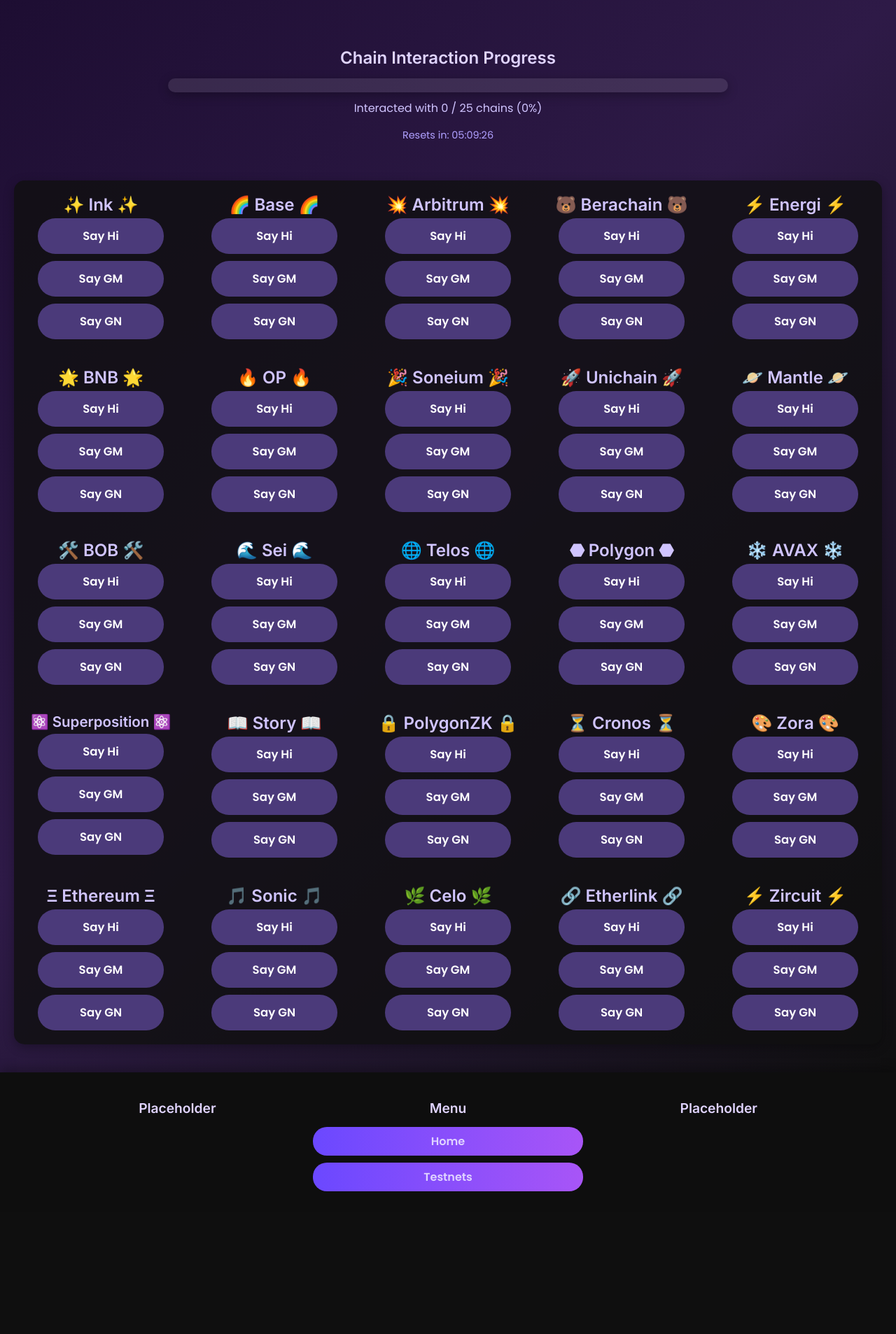
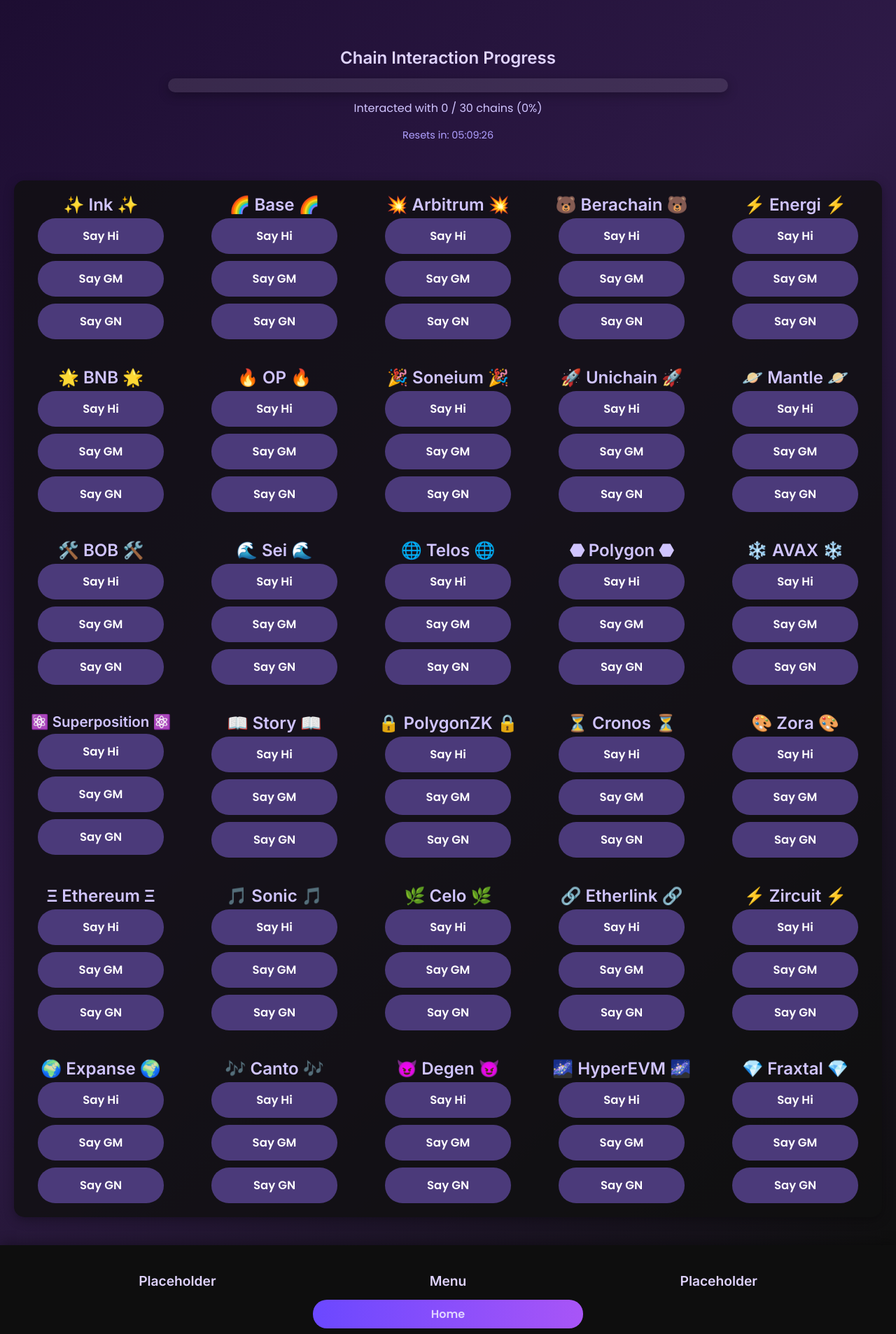
Before and after one commit to 0xliquidated/sayhi, a React (Vite) app: page / in a window 1280 px wide. Shown: the part 347-2254 px from the top of the page at 70% size. Before the commit the page ends 2080 px from the top, so only its background shows below. Built offline with nearby package versions, Linux system fonts and the light colour scheme.

Commit message:
Add new chains to homepage (Expanse, Canto, Degen, HyperEVM, Fraxtal) and testnets (Sepolia, Op Sepolia, Holesky)

```diff
--- a/src/App.jsx
+++ b/src/App.jsx
@@ -31,7 +31,12 @@
   sonic: "🎵",
   celo: "🌿",
   etherlink: "🔗",
-  zircuit: "⚡️"
+  zircuit: "⚡️",
+  expanse: "🌍",
+  canto: "🎶",
+  degen: "😈",
+  hyperevm: "🌌",
+  fraxtal: "💎"
 };
 
 // Block explorer URLs for each chain (mainnets only)
@@ -53,14 +58,19 @@
   avax: "https://snowtrace.io/tx/",
   superposition: "https://explorer.superposition.so/tx/",
   story: "https://explorer.story.network/tx/",
-  polygonzkevm: "https://zkevm.polygonscan.com/tx/", // Updated to match your naming convention
+  polygonzkevm: "https://zkevm.polygonscan.com/tx/",
   cronos: "", // Placeholder until explorer URL is provided
   zora: "https://explorer.zora.energy/tx/",
   ethereum: "https://etherscan.io/tx/",
   sonic: "https://sonicscan.org/",
   celo: "https://celo.blockscout.com/",
   etherlink: "https://explorer.etherlink.com/tx/",
-  zircuit: "https://explorer.zircuit.com/tx/"
+  zircuit: "https://explorer.zircuit.com/tx/",
+  expanse: "https://explorer.expanse.tech/tx/",
+  canto: "https://tuber.build/tx/",
+  degen: "https://explorer.degen.tips/tx/",
+  hyperevm: "https://purrsec.com/tx/",
+  fraxtal: "https://fraxscan.com/tx/"
 };
 
 // Contract ABI (consistent across chains)
@@ -113,14 +123,19 @@
   avax: { chainId: 43114, address: "0x901C4523CdDEb0A7EA8104Cb0454708dfb0142c5", abi: contractABI },
   superposition: { chainId: 55244, address: "0x25e86c4547C526a4D4eC04E808be561B13078013", abi: contractABI },
   story: { chainId: 1514, address: "0x8654507A3e06c41BD5eF53c9B76452949511eB41", abi: contractABI },
-  polygonzkevm: { chainId: 1101, address: "0xf2Ab98c7EE971f9B9eb612e1501fefA2fB087F82", abi: contractABI }, // Updated chain ID and contract
+  polygonzkevm: { chainId: 1101, address: "0xf2Ab98c7EE971f9B9eb612e1501fefA2fB087F82", abi: contractABI },
   cronos: { chainId: 25, address: "0xD34418c860ADdBB614Ccfe836D889B5C93817891", abi: contractABI },
   zora: { chainId: 7777777, address: "0x8aF5126D8a31352E7AE30713Fc1E7fE608D0c94E", abi: contractABI },
   ethereum: { chainId: 1, address: "0x1C658890D050C4d0159CBc8C30e804Bf0807D443", abi: contractABI },
   sonic: { chainId: 146, address: "0x68659df332eca683b9a64cef777f9ec799f2d9bf", abi: contractABI },
   celo: { chainId: 42220, address: "0x5D4b404ad61A5d66c389d46781Ae407824536b90", abi: contractABI },
   etherlink: { chainId: 42793, address: "0x85bF0e5C33b6927266fDDe48c56DE358d7f6b3Fa", abi: contractABI },
-  zircuit: { chainId: 48900, address: "0x49351058EB55f54B1ed1Dd4855c2Cf274EED484c", abi: contractABI }
+  zircuit: { chainId: 48900, address: "0x49351058EB55f54B1ed1Dd4855c2Cf274EED484c", abi: contractABI },
+  expanse: { chainId: 2, address: "0xfcd96b0033ce5433a7550e59e8ab628f2564f01d", abi: contractABI },
+  canto: { chainId: 7700, address: "0xD34418c860ADdBB614Ccfe836D889B5C93817891", abi: contractABI },
+  degen: { chainId: 666666666, address: "0x2D2f709A6a4A808Bc379e27C6e17F8C1700A6821", abi: contractABI },
+  hyperevm: { chainId: 999, address: "0x49351058eb55f54b1ed1dd4855c2cf274eed484c", abi: contractABI },
+  fraxtal: { chainId: 252, address: "0x6a1a98510a2eb1181cc9759bE96495118c1790F1", abi: contractABI }
 };
 
 // Error Boundary Component
@@ -220,7 +235,12 @@
             chainKey === "sonic" ? "Sonic" :
             chainKey === "celo" ? "Celo" :
             chainKey === "etherlink" ? "Etherlink" :
-            chainKey === "zircuit" ? "Zircuit" : ""
+            chainKey === "zircuit" ? "Zircuit" :
+            chainKey === "expanse" ? "Expanse" :
+            chainKey === "canto" ? "Canto" :
+            chainKey === "degen" ? "Degen" :
+            chainKey === "hyperevm" ? "HyperEVM" :
+            chainKey === "fraxtal" ? "Fraxtal" : ""
           } (Chain ID: ${chains[chainKey].chainId}) is not recognized by Rabby Wallet. Please ensure Rabby Wallet is up to date and supports this chain.`
         );
       } else if (err.message.includes("insufficient funds")) {
@@ -250,7 +270,12 @@
             chainKey === "sonic" ? "Sonic" :
             chainKey === "celo" ? "Celo" :
             chainKey === "etherlink" ? "Etherlink" :
-            chainKey === "zircuit" ? "Zircuit" : ""
+            chainKey === "zircuit" ? "Zircuit" :
+            chainKey === "expanse" ? "Expanse" :
+            chainKey === "canto" ? "Canto" :
+            chainKey === "degen" ? "Degen" :
+            chainKey === "hyperevm" ? "HyperEVM" :
+            chainKey === "fraxtal" ? "Fraxtal" : ""
           }. Please add ${chainKey === "berachain" ? "BERA" : "ETH"} to your wallet.`
         );
       } else if (err.message.includes("call revert exception")) {
@@ -280,7 +305,12 @@
             chainKey === "sonic" ? "Sonic" :
             chainKey === "celo" ? "Celo" :
             chainKey === "etherlink" ? "Etherlink" :
-            chainKey === "zircuit" ? "Zircuit" : ""
+            chainKey === "zircuit" ? "Zircuit" :
+            chainKey === "expanse" ? "Expanse" :
+            chainKey === "canto" ? "Canto" :
+            chainKey === "degen" ? "Degen" :
+            chainKey === "hyperevm" ? "HyperEVM" :
+            chainKey === "fraxtal" ? "Fraxtal" : ""
           }.`
         );
       } else {
@@ -320,7 +350,12 @@
            chainKey === "sonic" ? "Sonic" :
            chainKey === "celo" ? "Celo" :
            chainKey === "etherlink" ? "Etherlink" :
-           chainKey === "zircuit" ? "Zircuit" : ""}{" "}
+           chainKey === "zircuit" ? "Zircuit" :
+           chainKey === "expanse" ? "Expanse" :
+           chainKey === "canto" ? "Canto" :
+           chainKey === "degen" ? "Degen" :
+           chainKey === "hyperevm" ? "HyperEVM" :
+           chainKey === "fraxtal" ? "Fraxtal" : ""}{" "}
           {matchingEmoji}
         </h2>
       </div>
@@ -361,7 +396,7 @@
   const [interactions, setInteractions] = useState(getUserInteractions());
   const [timeRemaining, setTimeRemaining] = useState("");
 
-  const totalChains = Object.keys(chains).length; // 25 chains now
+  const totalChains = Object.keys(chains).length; // Updated to 30 chains
   const uniqueChains = getUniqueChainsInteracted(interactions);
   const progressPercentage = (uniqueChains / totalChains) * 100;
 
@@ -510,6 +545,13 @@
             <SayHiButton chainKey="etherlink" signer={signer} onSuccess={handleSuccess} />
             <SayHiButton chainKey="zircuit" signer={signer} onSuccess={handleSuccess} />
           </div>
+          <div className="chains-row">
+            <SayHiButton chainKey="expanse" signer={signer} onSuccess={handleSuccess} />
+            <SayHiButton chainKey="canto" signer={signer} onSuccess={handleSuccess} />
+            <SayHiButton chainKey="degen" signer={signer} onSuccess={handleSuccess} />
+            <SayHiButton chainKey="hyperevm" signer={signer} onSuccess={handleSuccess} />
+            <SayHiButton chainKey="fraxtal" signer={signer} onSuccess={handleSuccess} />
+          </div>
         </div>
         {showPopup && (
           <div className="popup-overlay">
--- a/src/Testnets.jsx
+++ b/src/Testnets.jsx
@@ -11,7 +11,10 @@
   interop1: "🔗",
   chainbase: "🌉",
   megaeth: "⚡",
-  basesepolia: "🌐"
+  basesepolia: "🌐",
+  sepolia: "🛡️",
+  opsepolia: "🔴",
+  holesky: "🕳️"
 };
 
 // Block explorer URLs for each chain (testnets only)
@@ -21,7 +24,10 @@
   interop1: "https://explorer.interop.network/tx/",
   chainbase: "https://testnet.explorer.chainbase.com/",
   megaeth: "https://www.megaexplorer.xyz/",
-  basesepolia: "https://base-sepolia.blockscout.com/"
+  basesepolia: "https://base-sepolia.blockscout.com/",
+  sepolia: "", // No explorer provided, leaving empty
+  opsepolia: "", // No explorer provided, leaving empty
+  holesky: "" // No explorer provided, leaving empty
 };
 
 // Contract ABI (consistent across chains)
@@ -62,7 +68,10 @@
   interop1: { chainId: 420120001, address: "0x13c0E5c22d0a45e68Fa6583cdB4a455413B1e9F9", abi: contractABI },
   chainbase: { chainId: 2233, address: "0xfD1754535A8c917Fa6Ef45ec90618a039dB08a09", abi: contractABI },
   megaeth: { chainId: 6342, address: "0x2fa3090ACb91f2674e1B5df2fe779468c2328295", abi: contractABI },
-  basesepolia: { chainId: 84532, address: "0xB6E29973B0FEc75dbFD4ED577649a52593174AF8", abi: contractABI }
+  basesepolia: { chainId: 84532, address: "0xB6E29973B0FEc75dbFD4ED577649a52593174AF8", abi: contractABI },
+  sepolia: { chainId: 11155111, address: "0x942cAAE6A6e60f2fa80569D3CA78f20028Aa5ccC", abi: contractABI },
+  opsepolia: { chainId: 11155420, address: "0x02FEDfe33f8dd8234e37130864f12E108884773F", abi: contractABI },
+  holesky: { chainId: 17000, address: "0xeC29a0F21C3a5F1A21EFb851B139F01Ad7e0252c", abi: contractABI }
 };
 
 // Error Boundary Component
@@ -143,7 +152,10 @@
             chainKey === "interop1" ? "Interop1" :
             chainKey === "chainbase" ? "Chainbase Testnet" :
             chainKey === "megaeth" ? "MegaEth" :
-            chainKey === "basesepolia" ? "Base Sepolia" : ""
+            chainKey === "basesepolia" ? "Base Sepolia" :
+            chainKey === "sepolia" ? "Sepolia" :
+            chainKey === "opsepolia" ? "Op Sepolia" :
+            chainKey === "holesky" ? "Holesky" : ""
           } (Chain ID: ${testnetChains[chainKey].chainId}) is not recognized by Rabby Wallet. Please ensure Rabby Wallet is up to date and supports this chain.`
         );
       } else if (err.message.includes("insufficient funds")) {
@@ -154,7 +166,10 @@
             chainKey === "interop1" ? "Interop1" :
             chainKey === "chainbase" ? "Chainbase Testnet" :
             chainKey === "megaeth" ? "MegaEth" :
-            chainKey === "basesepolia" ? "Base Sepolia" : ""
+            chainKey === "basesepolia" ? "Base Sepolia" :
+            chainKey === "sepolia" ? "Sepolia" :
+            chainKey === "opsepolia" ? "Op Sepolia" :
+            chainKey === "holesky" ? "Holesky" : ""
           }. Please add ETH to your wallet.`
         );
       } else if (err.message.includes("call revert exception")) {
@@ -165,7 +180,10 @@
             chainKey === "interop1" ? "Interop1" :
             chainKey === "chainbase" ? "Chainbase Testnet" :
             chainKey === "megaeth" ? "MegaEth" :
-            chainKey === "basesepolia" ? "Base Sepolia" : ""
+            chainKey === "basesepolia" ? "Base Sepolia" :
+            chainKey === "sepolia" ? "Sepolia" :
+            chainKey === "opsepolia" ? "Op Sepolia" :
+            chainKey === "holesky" ? "Holesky" : ""
           }.`
         );
       } else {
@@ -186,7 +204,10 @@
            chainKey === "interop1" ? "Interop1" :
            chainKey === "chainbase" ? "Chainbase Testnet" :
            chainKey === "megaeth" ? "MegaEth" :
-           chainKey === "basesepolia" ? "Base Sepolia" : ""}{" "}
+           chainKey === "basesepolia" ? "Base Sepolia" :
+           chainKey === "sepolia" ? "Sepolia" :
+           chainKey === "opsepolia" ? "Op Sepolia" :
+           chainKey === "holesky" ? "Holesky" : ""}{" "}
           {matchingEmoji}
         </h2>
       </div>
@@ -227,7 +248,7 @@
   const [interactions, setInteractions] = useState(getUserInteractions());
   const [timeRemaining, setTimeRemaining] = useState("");
 
-  const totalChains = Object.keys(testnetChains).length; // 6 chains
+  const totalChains = Object.keys(testnetChains).length; // Updated to 9 chains
   const uniqueChains = getUniqueChainsInteracted(interactions);
   const progressPercentage = (uniqueChains / totalChains) * 100;
 
@@ -350,6 +371,9 @@
           </div>
           <div className="chains-row">
             <SayHiButton chainKey="basesepolia" signer={signer} onSuccess={handleSuccess} />
+            <SayHiButton chainKey="sepolia" signer={signer} onSuccess={handleSuccess} />
+            <SayHiButton chainKey="opsepolia" signer={signer} onSuccess={handleSuccess} />
+            <SayHiButton chainKey="holesky" signer={signer} onSuccess={handleSuccess} />
           </div>
           <div className="chains-row"></div>
           <div className="chains-row"></div>
```
